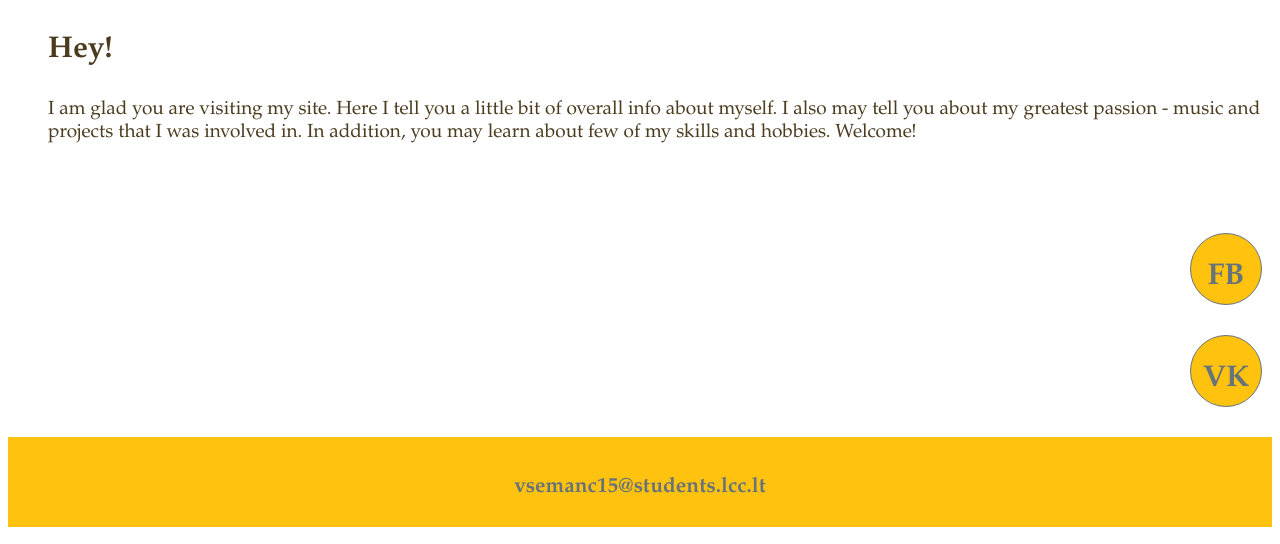
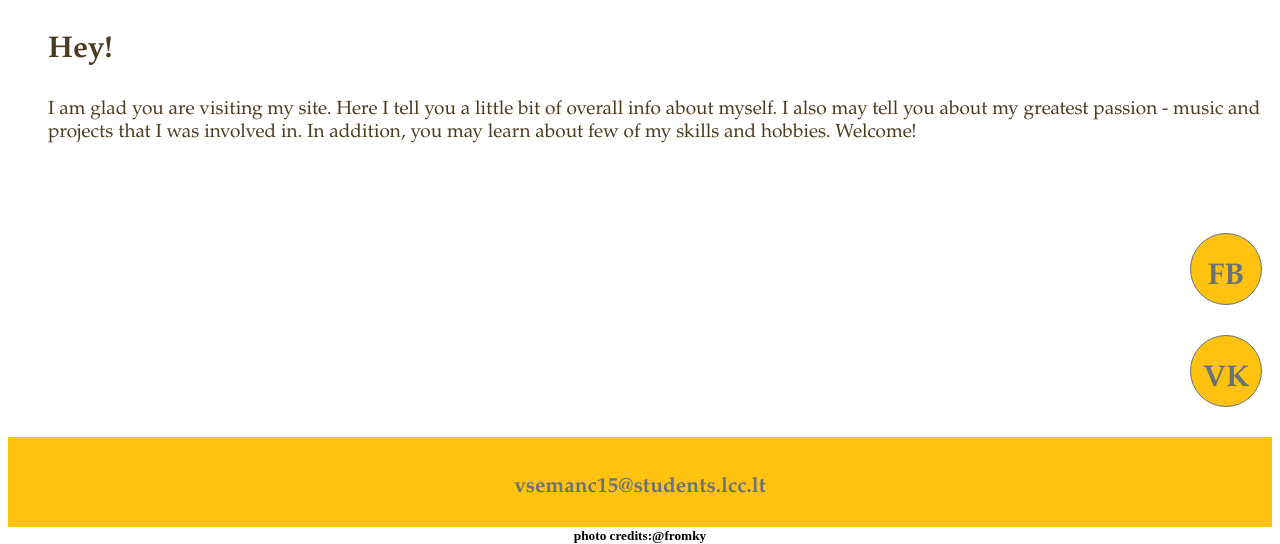
Before and after one commit to valeryiasem/valeryiasem.github.io, a plain HTML site: page index.html in a window 1280 px wide. Shown: the part 1137-1681 px from the top of the page. Drawn offline with Linux system fonts and the light colour scheme.

Commit message:
Update index.html

```diff
--- a/index.html
+++ b/index.html
@@ -35,6 +35,7 @@
 			</div>
 			<div id="footer">
 				<h4 align="center">vsemanc15@students.lcc.lt</h4>
+				<h5 align="center">photo credits:@fromky</h5>
 			</div>
 
 
```
